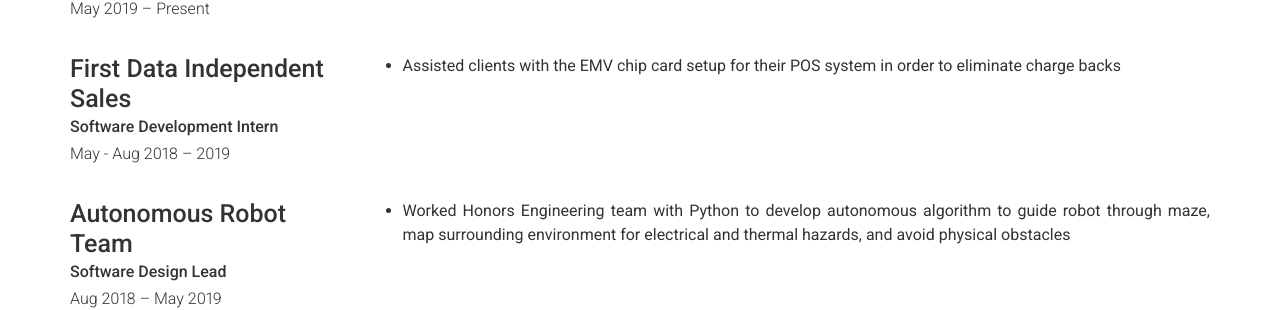
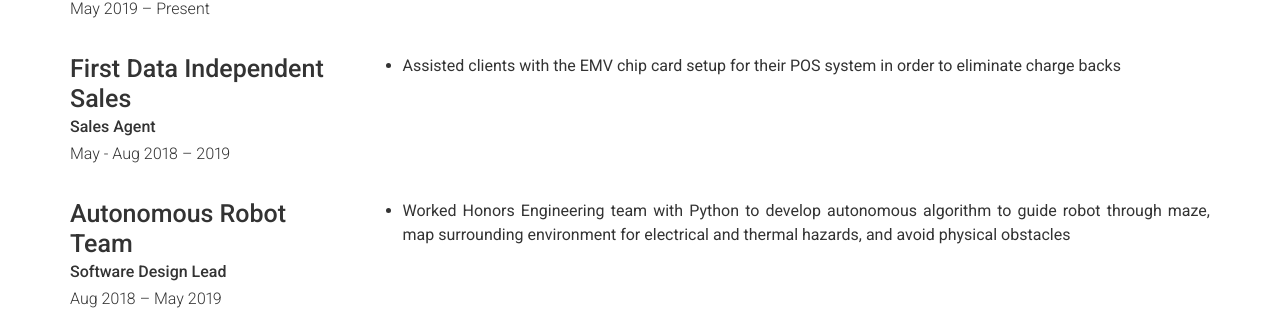
Before and after one commit to MArndt26/marndt26.github.io, a Jekyll site: the page built from index.md, in a window 1280 px wide and 900 px high, scrolled down 7181 px. Shown: the part 143-453 px from the top of the window. Built offline with Jekyll 4.4.1, drawn with Linux system fonts in a browser that asks for light colours; nearby versions of some CDN libraries.

Commit message:
fixed error in fdisp experience

```diff
--- a/_data/experience.yml
+++ b/_data/experience.yml
@@ -44,7 +44,7 @@
 - layout: left
   company: First Data Independent Sales
   # link: https://www.fdisp.com/?_vsrefdom=p.6790&gclid=CjwKCAiA4o79BRBvEiwAjteoYNuGQHDeiadb6UNWQ-vjsHUAdx1IHpWBeqEz0lH4uCZGhFlUMnmzFRoCnUUQAvD_BwE
-  job_title: Software Development Intern
+  job_title: Sales Agent
   dates: May - Aug 2018 – 2019
   # quote: >
   description: | # this will include new lines to allow paragraphs
```
